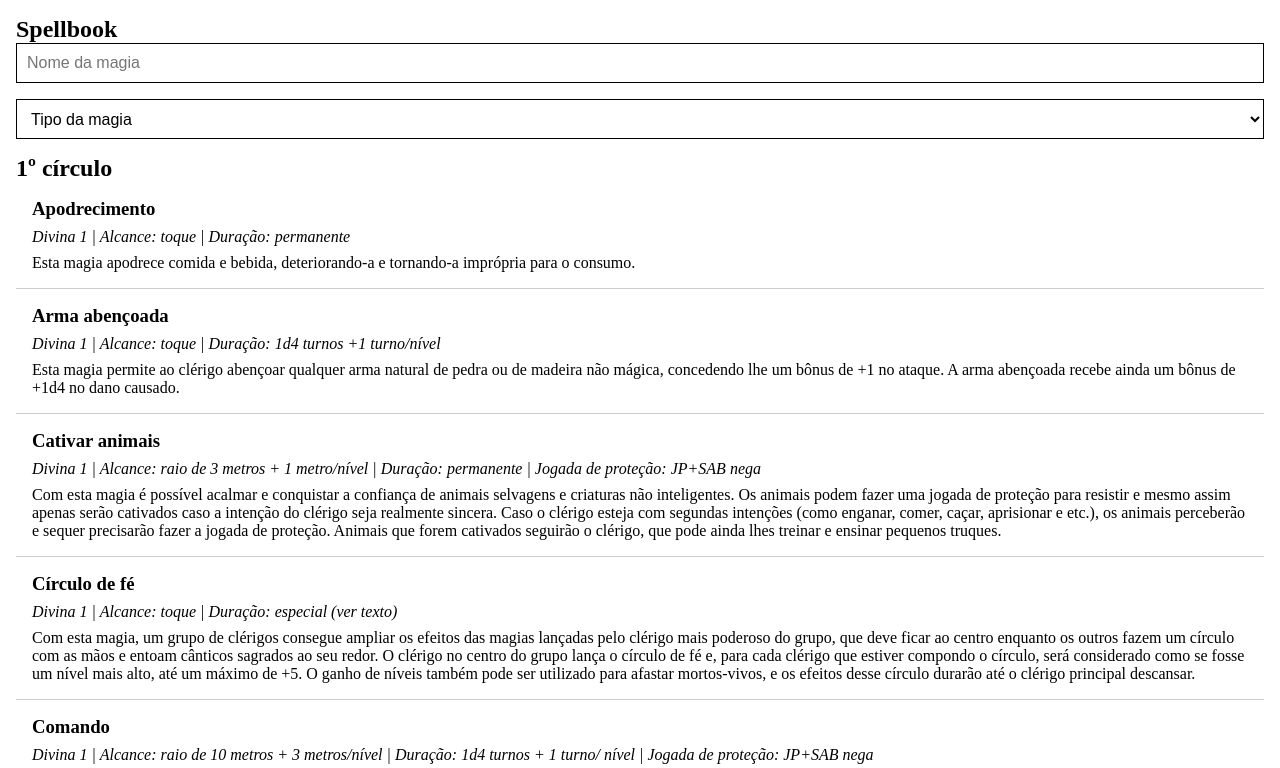
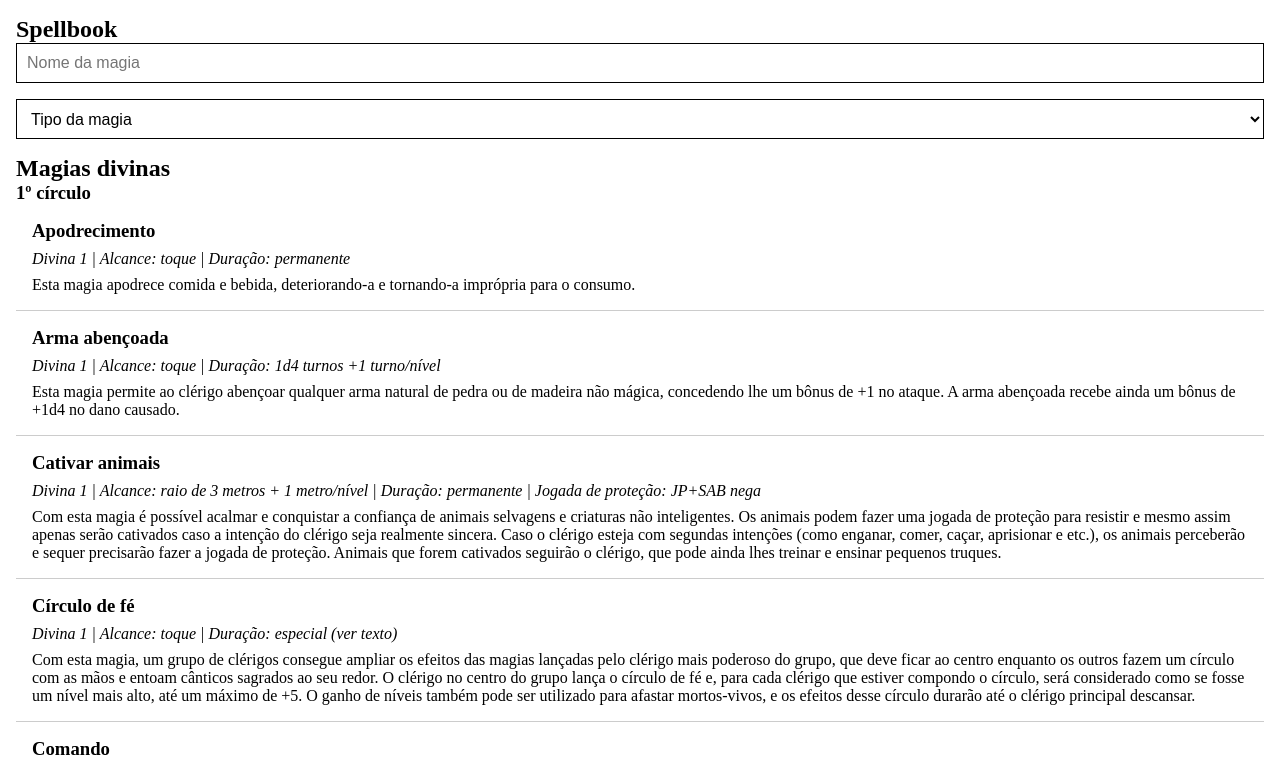
Before and after one commit to hack-and-slash/spellbook, a React (Create React App) app: page / in a window 1280 px wide. Shown: the top 768 px of the page. Built offline with nearby package versions, Linux system fonts and the light colour scheme.

Commit message:
Extrai componentes para arquivos próprios

```diff
--- a/src/containers/Spells/Spells.tsx
+++ b/src/containers/Spells/Spells.tsx
@@ -1,18 +1,11 @@
-import React, { Fragment } from 'react';
+import React, { useState } from 'react';
 
-import { holySpellBook } from 'src/spells/types';
-import SpellsSearchForm from './SpellsSearchForm';
-import SpellCard from './SpellCard';
-
-const getFilteredSpells = (name: string) =>
-  holySpellBook.map(spellLevel =>
-    spellLevel.filter(spell =>
-      spell.name.toLowerCase().includes(name.toLowerCase()),
-    ),
-  );
+import SpellSearchFilter from './models/SpellSearchFilter';
+import SpellsSearchForm from './components/SpellsSearchForm';
+import SpellCards from './components/SpellCards';
 
 const Spells = () => {
-  const [searchFilter, setSearchFilter] = React.useState({
+  const [searchFilter, setSearchFilter] = useState<SpellSearchFilter>({
     name: '',
     type: '',
   });
@@ -29,15 +22,9 @@ const Spells = () => {
     <section>
       <SpellsSearchForm updateSearchFilter={updateSearchFilter} />
 
-      {(searchFilter.type === 'holy' || searchFilter.type === '') &&
-        getFilteredSpells(searchFilter.name).map((spellLevel, index) => (
-          <Fragment key={`holy-${index}`}>
-            <h2>{index + 1}º círculo</h2>
-            {spellLevel.map(spell => (
-              <SpellCard key={spell.id} spell={spell} />
-            ))}
-          </Fragment>
-        ))}
+      {(searchFilter.type === 'holy' || searchFilter.type === '') && (
+        <SpellCards searchFilter={searchFilter} />
+      )}
     </section>
   );
 };
--- /dev/null
+++ b/src/containers/Spells/components/SpellCards.tsx
@@ -0,0 +1,26 @@
+import React, { Fragment } from 'react';
+
+import SpellSearchFilter from '../models/SpellSearchFilter';
+import SpellCard from './SpellCard';
+import filterSpellBook from '../filterSpellBook';
+
+interface SpellCardsProps {
+  searchFilter: SpellSearchFilter;
+}
+
+const SpellCards = (props: SpellCardsProps) => (
+  <Fragment>
+    <h2>Magias divinas</h2>
+
+    {filterSpellBook(props.searchFilter.name).map((spellLevel, index) => (
+      <Fragment key={`holy-${index}`}>
+        <h3>{index + 1}º círculo</h3>
+        {spellLevel.map(spell => (
+          <SpellCard key={spell.id} spell={spell} />
+        ))}
+      </Fragment>
+    ))}
+  </Fragment>
+);
+
+export default SpellCards;
--- /dev/null
+++ b/src/containers/Spells/filterSpellBook.ts
@@ -0,0 +1,10 @@
+import { holySpellBook } from 'src/spells/types';
+
+const filterSpellBook = (name: string) =>
+  holySpellBook.map(spellLevel =>
+    spellLevel.filter(spell =>
+      spell.name.toLowerCase().includes(name.toLowerCase()),
+    ),
+  );
+
+export default filterSpellBook;
--- /dev/null
+++ b/src/containers/Spells/models/SpellSearchFilter.ts
@@ -0,0 +1,6 @@
+interface SpellSearchFilter {
+  name: string;
+  type: string;
+}
+
+export default SpellSearchFilter;
```
Also changed, not shown: src/containers/Spells/components/SpellCard.tsx (renamed from src/containers/Spells/SpellCard.tsx), src/containers/Spells/components/SpellsSearchForm.tsx (renamed from src/containers/Spells/SpellsSearchForm.tsx).
